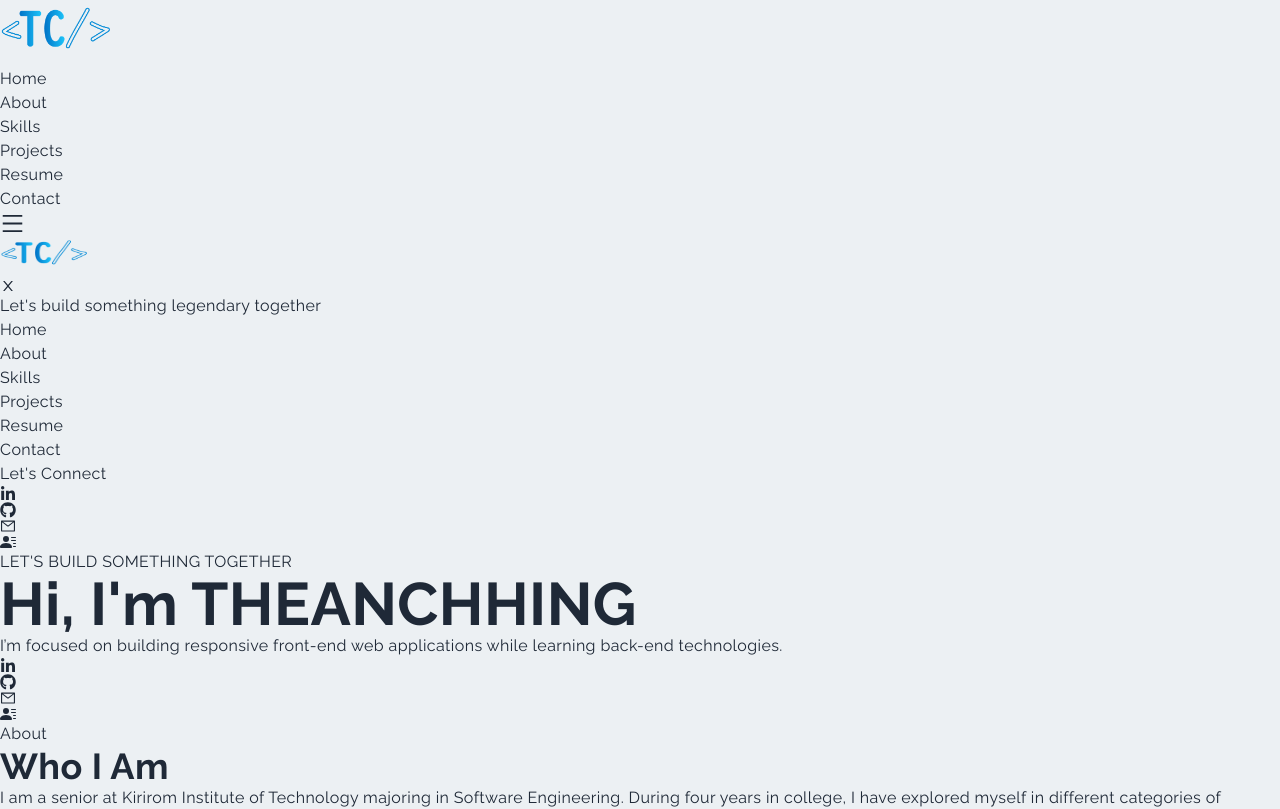
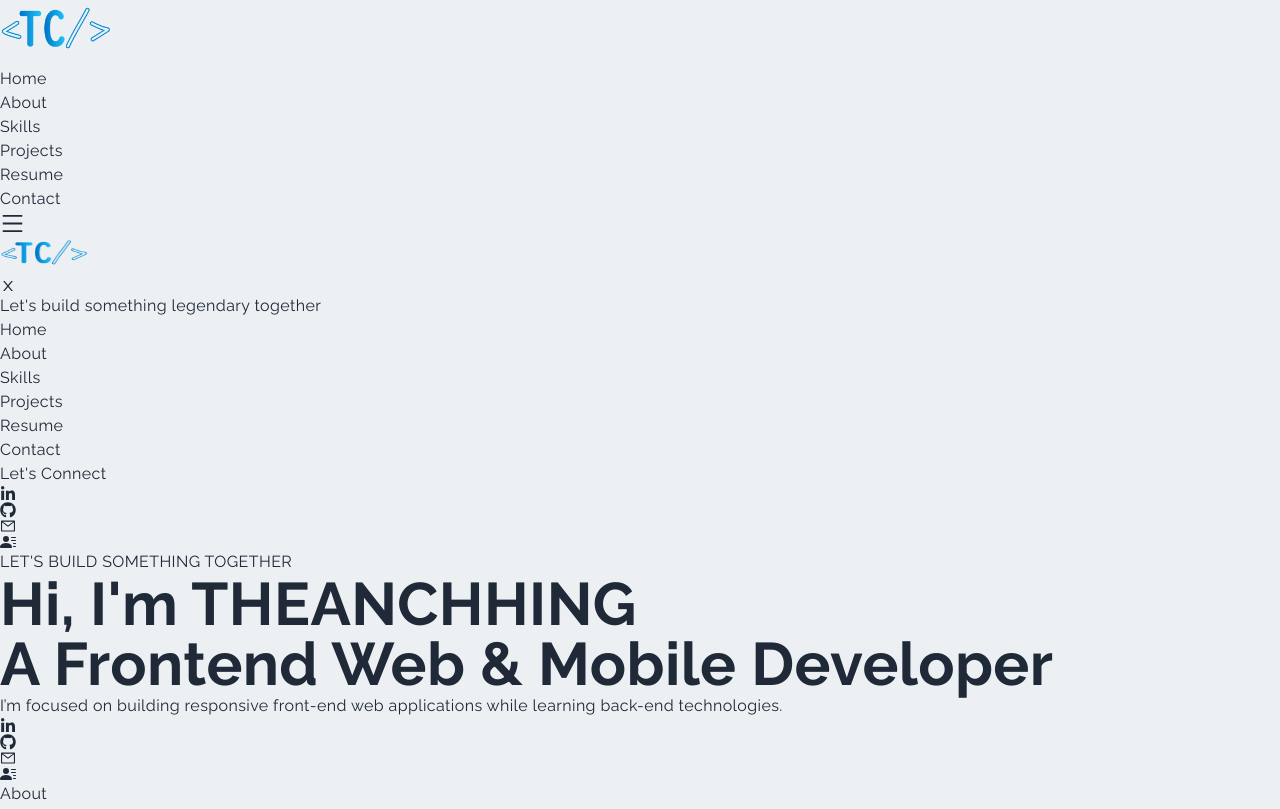
Before and after one commit to Theanchhing/portfolio, a Next.js app: page / in a window 1280 px wide. Shown: the top 809 px of the page. Built offline with nearby package versions, Linux system fonts and the light colour scheme.

Commit message:
add experience content

```diff
--- a/components/Main.jsx
+++ b/components/Main.jsx
@@ -23,9 +23,7 @@ const Main = () => {
             Hi, I&#39;m <span className='text-[#098DD7]'> THEANCHHING</span>
           </h1>
           <h1 className='py-2 text-gray-700'>
-          {/* <span>{text}</span> */}
-          {/* <Cursor /> */}
-
+            A Frontend Web & Mobile Developer
           </h1>
           <p className='py-4 text-gray-600 sm:max-w-[70%] m-auto'>
             I’m focused on building responsive front-end web applications while
```
